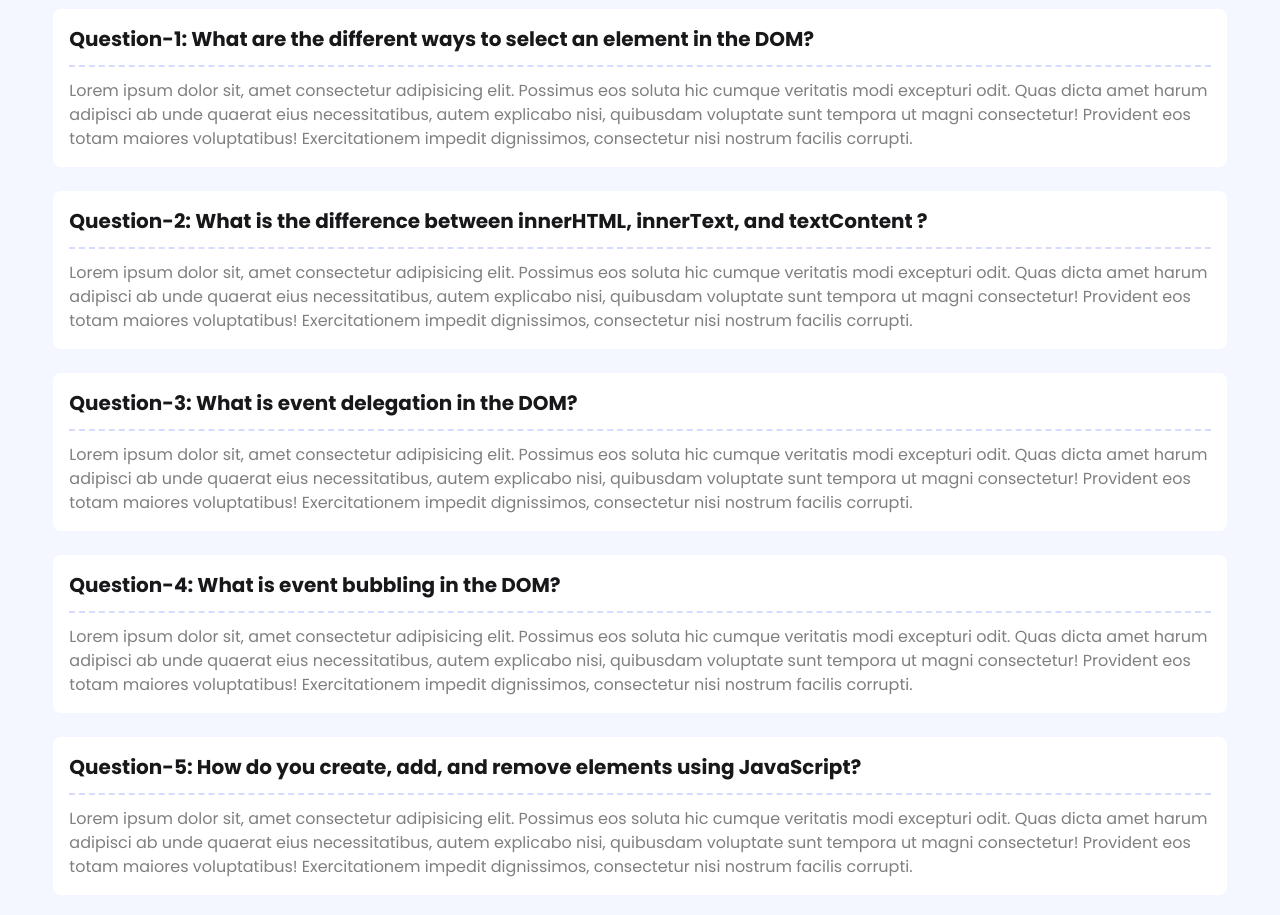
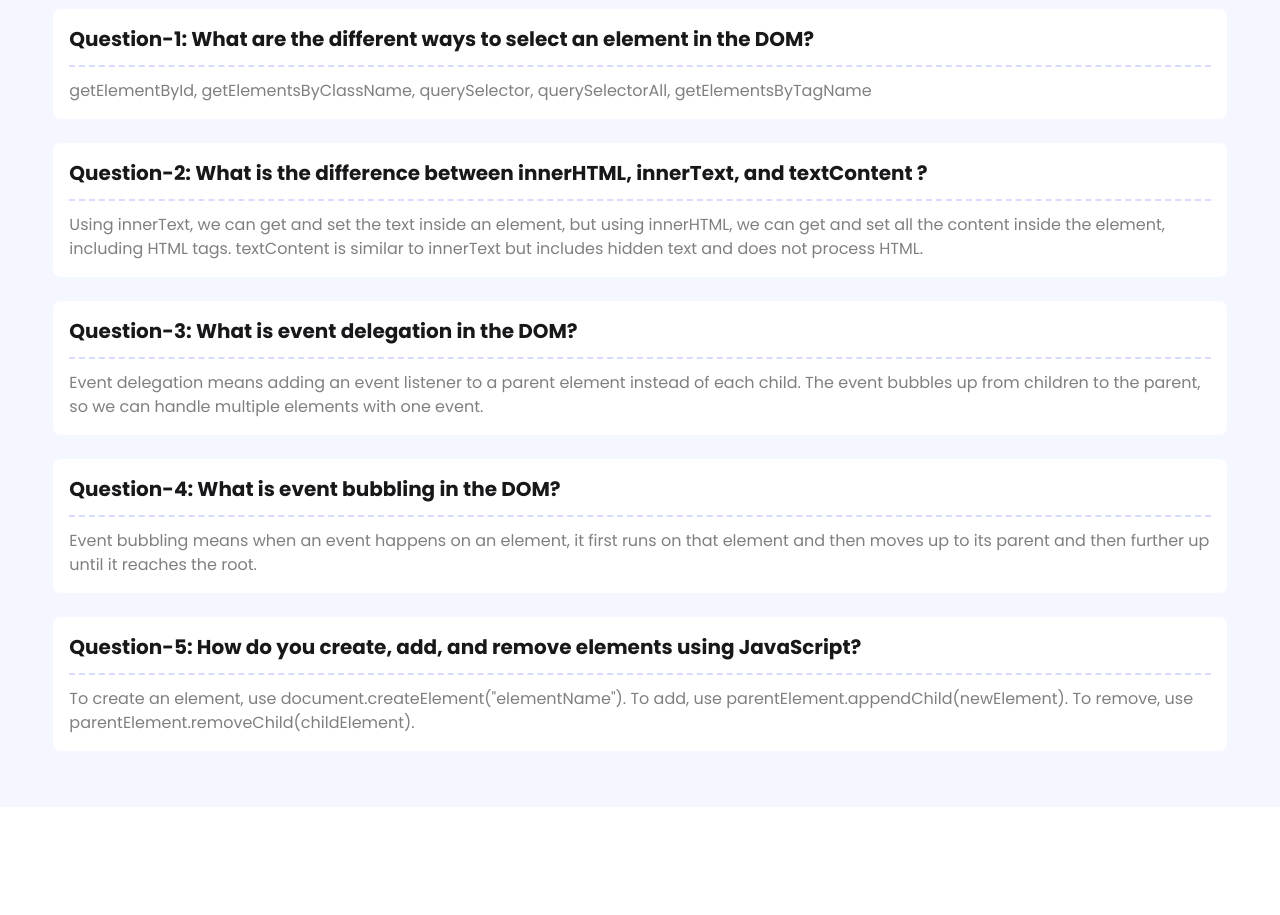
Before and after one commit to j-shifat-18/dev-board, a plain HTML site: page blogs.html in a window 1280 px wide. Shown: the part 159-1074 px from the top of the page. After the commit the page ends 966 px from the top, so only its background shows below. Drawn offline with nearby package versions, Linux system fonts and the light colour scheme.

Commit message:
add answer of the questions

```diff
--- a/blogs.html
+++ b/blogs.html
@@ -46,12 +46,7 @@
             DOM?
           </h3>
           <p class="mt-3 text-[#000000]/50">
-            Lorem ipsum dolor sit, amet consectetur adipisicing elit. Possimus
-            eos soluta hic cumque veritatis modi excepturi odit. Quas dicta amet
-            harum adipisci ab unde quaerat eius necessitatibus, autem explicabo
-            nisi, quibusdam voluptate sunt tempora ut magni consectetur!
-            Provident eos totam maiores voluptatibus! Exercitationem impedit
-            dignissimos, consectetur nisi nostrum facilis corrupti.
+            getElementById, getElementsByClassName, querySelector, querySelectorAll, getElementsByTagName
           </p>
         </div>
         <!-- card 2 -->
@@ -63,12 +58,7 @@
             textContent ?
           </h3>
           <p class="mt-3 text-[#000000]/50">
-            Lorem ipsum dolor sit, amet consectetur adipisicing elit. Possimus
-            eos soluta hic cumque veritatis modi excepturi odit. Quas dicta amet
-            harum adipisci ab unde quaerat eius necessitatibus, autem explicabo
-            nisi, quibusdam voluptate sunt tempora ut magni consectetur!
-            Provident eos totam maiores voluptatibus! Exercitationem impedit
-            dignissimos, consectetur nisi nostrum facilis corrupti.
+            Using innerText, we can get and set the text inside an element, but using innerHTML, we can get and set all the content inside the element, including HTML tags. textContent is similar to innerText but includes hidden text and does not process HTML.
           </p>
         </div>
         <!-- card 3 -->
@@ -79,12 +69,7 @@
             Question-3: What is event delegation in the DOM?
           </h3>
           <p class="mt-3 text-[#000000]/50">
-            Lorem ipsum dolor sit, amet consectetur adipisicing elit. Possimus
-            eos soluta hic cumque veritatis modi excepturi odit. Quas dicta amet
-            harum adipisci ab unde quaerat eius necessitatibus, autem explicabo
-            nisi, quibusdam voluptate sunt tempora ut magni consectetur!
-            Provident eos totam maiores voluptatibus! Exercitationem impedit
-            dignissimos, consectetur nisi nostrum facilis corrupti.
+            Event delegation means adding an event listener to a parent element instead of each child. The event bubbles up from children to the parent, so we can handle multiple elements with one event.
           </p>
         </div>
         <!-- card 4 -->
@@ -95,12 +80,7 @@
             Question-4: What is event bubbling in the DOM?
           </h3>
           <p class="mt-3 text-[#000000]/50">
-            Lorem ipsum dolor sit, amet consectetur adipisicing elit. Possimus
-            eos soluta hic cumque veritatis modi excepturi odit. Quas dicta amet
-            harum adipisci ab unde quaerat eius necessitatibus, autem explicabo
-            nisi, quibusdam voluptate sunt tempora ut magni consectetur!
-            Provident eos totam maiores voluptatibus! Exercitationem impedit
-            dignissimos, consectetur nisi nostrum facilis corrupti.
+            Event bubbling means when an event happens on an element, it first runs on that element and then moves up to its parent and then further up until it reaches the root.
           </p>
         </div>
         <!-- card 5 -->
@@ -112,12 +92,7 @@
             JavaScript?
           </h3>
           <p class="mt-3 text-[#000000]/50">
-            Lorem ipsum dolor sit, amet consectetur adipisicing elit. Possimus
-            eos soluta hic cumque veritatis modi excepturi odit. Quas dicta amet
-            harum adipisci ab unde quaerat eius necessitatibus, autem explicabo
-            nisi, quibusdam voluptate sunt tempora ut magni consectetur!
-            Provident eos totam maiores voluptatibus! Exercitationem impedit
-            dignissimos, consectetur nisi nostrum facilis corrupti.
+            To create an element, use document.createElement("elementName"). To add, use parentElement.appendChild(newElement). To remove, use parentElement.removeChild(childElement).
           </p>
         </div>
       </div>
--- a/script/index.js
+++ b/script/index.js
@@ -4,6 +4,7 @@ document
   .addEventListener('click', function (event) {
     event.preventDefault();
     window.location.href = '../blogs.html';
+    document.g
   });
 
 // theme changer
```
